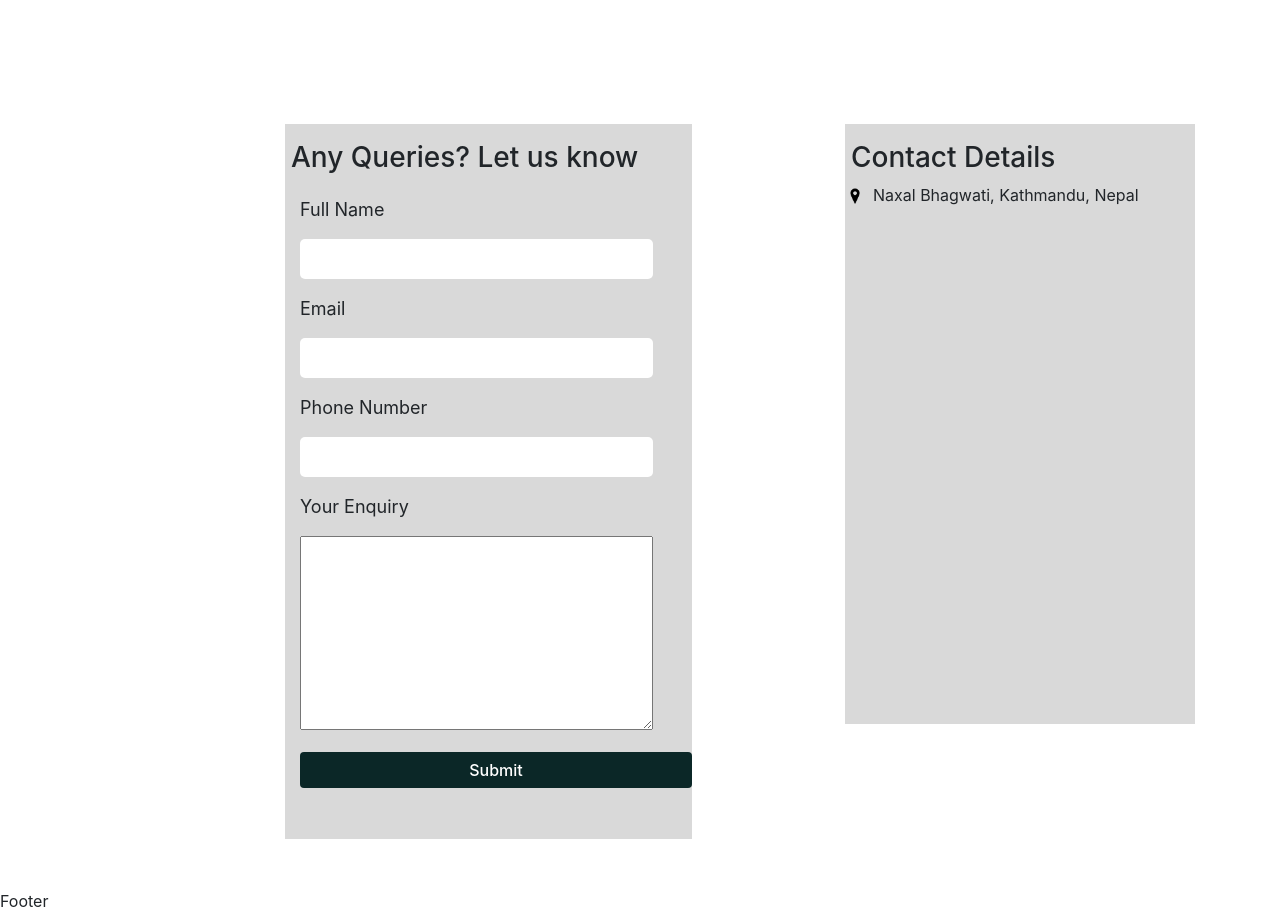
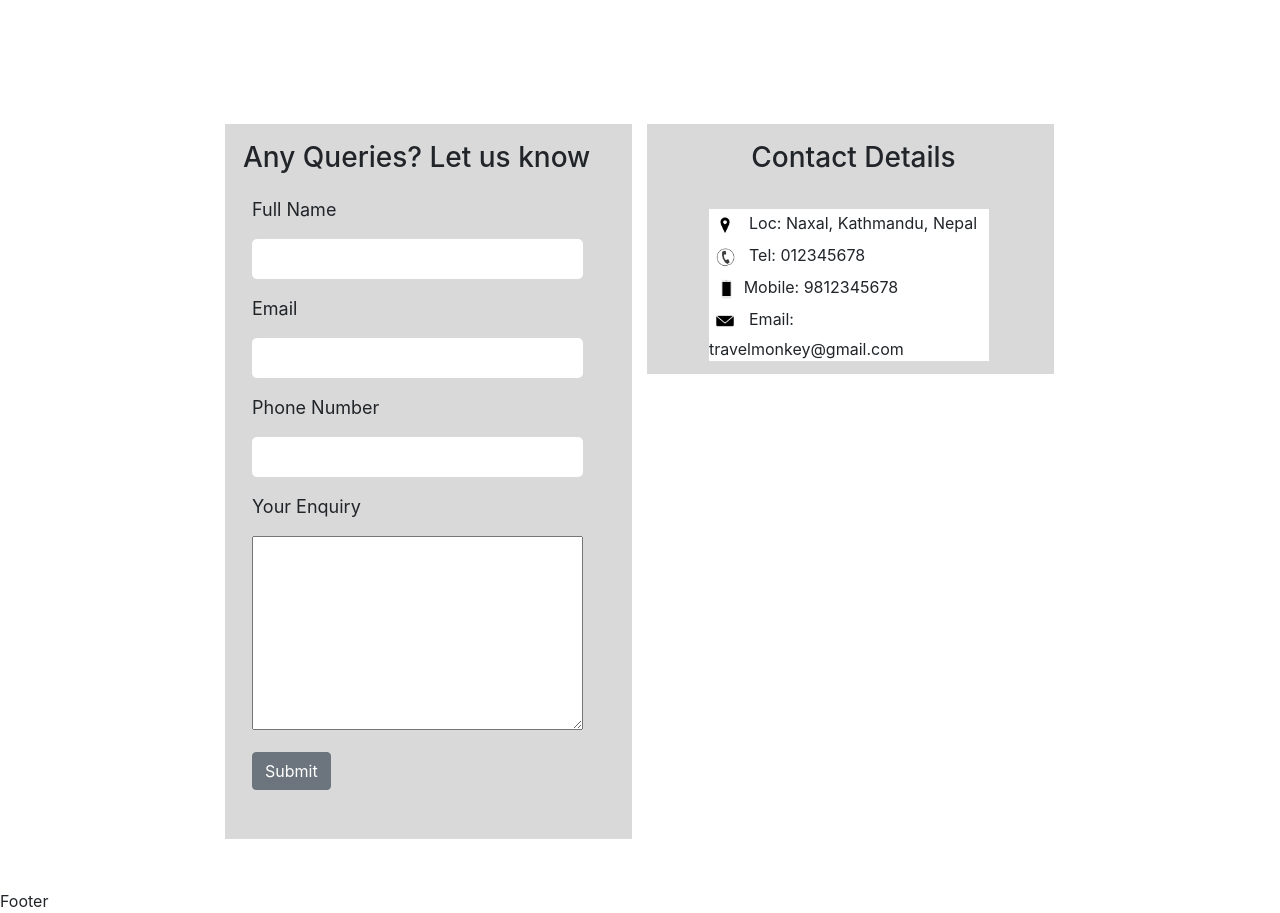
Before and after one commit to Venom100sam/Tour-And-Travel-Management-System, a React (Create React App) app: page /contact-us in a window 1280 px wide. Shown: the part 760-1673 px from the top of the page. Built offline with nearby package versions, Linux system fonts and the light colour scheme; a web font is replaced by a local one.

Commit message:
contactus

```diff
--- a/src/pages/ContactUs.jsx
+++ b/src/pages/ContactUs.jsx
@@ -9,7 +9,6 @@ import Locations from '../assets/images/location.png'
 
 
 
-
 const ContactUs = () => {
   return (
     <div className='contact-us'>
@@ -17,9 +16,8 @@ const ContactUs = () => {
 
         </div>
         <section>
-            <Container>
-                <Row>
-                <Col lg='8'>
+            <Container className='container'>
+                <Row className='row'>
                 <div className='queries'>
             <h3>Any Queries? Let us know</h3>
             <Form className='form'>
@@ -39,16 +37,21 @@ const ContactUs = () => {
                     <p>Your Enquiry</p>
                     <textarea className='textarea' type="text" required id="Enquiry" rows='8' />
                 </FormGroup>
-                <Button className="btn secondary__btn auth__btn" type="submit">
+                <Button className="btn-secondary__btn-auth__btn" type="submit">
                     Submit
                 </Button>
             </Form>
         </div>
-        </Col>
+
         <Col>
-            <div className="details">
-                <h3>Contact Details</h3>
-                <div className='location-png'><img src={Locations}/>Naxal Bhagwati, Kathmandu, Nepal</div>
+            <div className="details" >
+                <h3 className='CD-txt'>Contact Details</h3>
+                <div className='contact-details'>
+                    <div className='location-png'><img src={Locations}/>Loc: Naxal, Kathmandu, Nepal</div>
+                    <div className='Tel-png'><img src={Phone}/>Tel: 012345678</div>
+                    <div className='Mobile-png'><img src={Mobile}/>Mobile: 9812345678</div>
+                    <div className='Mail-png'><img src={Mail}/>Email: travelmonkey@gmail.com</div>
+                </div>
             </div>
         </Col>
         </Row>
--- a/src/styles/ContactUs.css
+++ b/src/styles/ContactUs.css
@@ -1,18 +1,18 @@
+.col-lg{
+   height: 715px;
+   width: 407px;
+}
 .img-contact img {
     height: 594px;
     width: 100%;
   }
 
 .queries{
-    margin-right: 20px;
-    margin-left: 200px;
     height: 715px;
     width: 407px;
-    border: 2px;
-    background-color: #d9d9d9;
-    align-items: center;
-    margin-top: 10em
-
+    background-color:#d9d9d9;
+    margin-top: 160px;
+    margin-left: 155px;
 }
 
 
@@ -27,10 +27,6 @@
 h3{
     padding-top: 17px;
     padding-left: 6px;
-}
-
-.btn secondary__btn auth__btn{
-    padding-left: 20px;
 }
 
 .queries input{
@@ -48,13 +44,51 @@ h3{
 
 .details{
     background-color: #d9d9d9;
-    height: 600px;
-    margin-top: 10em;
+    height: 250px;
+    margin-top: 160px;
     margin-left: 0px;
+    width: 407px;
 
+
+}
+
+.CD-txt{
+    text-align: center;
+}
+
+.contact-details{
+    background-color: white;
+    width: 280px;
+    margin: 34px;
+    margin-left: 62px;
 }
 
 .location-png img{
     height: 20px;
     padding-right: 8px;
+    text-align: center;
+    margin: 6px;
+
 }
+
+.Tel-png img{
+    height: 20px;
+    padding-right: 8px;
+    text-align: center;
+    margin: 6px;
+}
+
+.Mobile-png img{
+    height: 20px;
+    padding-right: 6px;
+    text-align: center;
+    margin: 6px;
+    margin-left: 12px;
+}
+
+.Mail-png img{
+    height: 20px;
+    padding-right: 8px;
+    text-align: center;
+    margin: 6px;
+}
```
